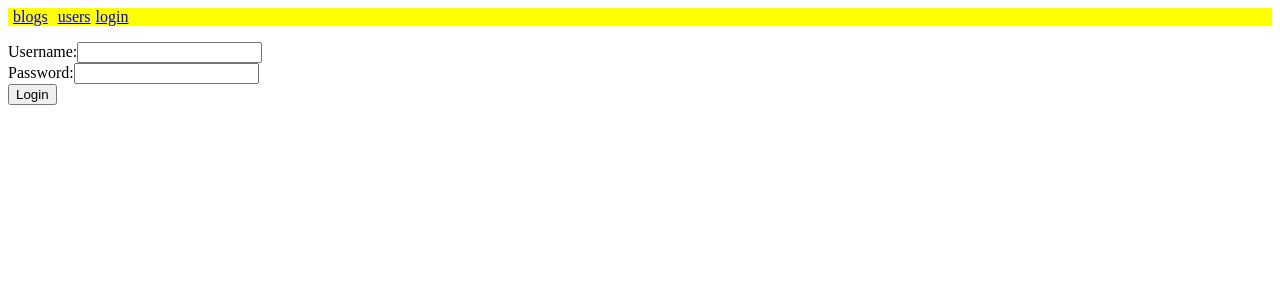
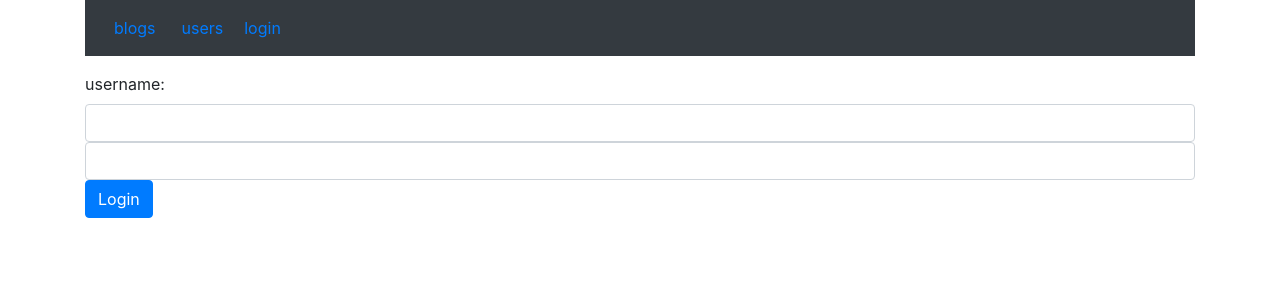
Before and after one commit to Zatyri/osa7, a React (Create React App) app in the folder blogilista/: page /login in a window 1280 px wide. Shown: the top 300 px of the page. Built offline with nearby package versions, Linux system fonts and the light colour scheme; no server answers.

Commit message:
Tehtävä 7.19 & 7.20
Added bootsstrap styling to app

```diff
--- a/blogilista/package.json
+++ b/blogilista/package.json
@@ -7,6 +7,7 @@
     "axios": "^0.19.2",
     "prop-types": "^15.7.2",
     "react": "^16.12.0",
+    "react-bootstrap": "^1.3.0",
     "react-dom": "^16.12.0",
     "react-redux": "^7.2.1",
     "react-router-dom": "^5.2.0",
--- a/blogilista/public/index.html
+++ b/blogilista/public/index.html
@@ -15,6 +15,12 @@
       user's mobile device or desktop. See https://developers.google.com/web/fundamentals/web-app-manifest/
     -->
     <link rel="manifest" href="%PUBLIC_URL%/manifest.json" />
+    <link
+    rel="stylesheet"
+    href="https://maxcdn.bootstrapcdn.com/bootstrap/4.3.1/css/bootstrap.min.css"
+    integrity="sha384-ggOyR0iXCbMQv3Xipma34MD+dH/1fQ784/j6cY/iJTQUOhcWr7x9JvoRxT2MZw1T"
+    crossorigin="anonymous"
+  />
     <!--
       Notice the use of %PUBLIC_URL% in the tags above.
       It will be replaced with the URL of the `public` folder during the build.
--- a/blogilista/src/App.js
+++ b/blogilista/src/App.js
@@ -10,12 +10,12 @@ import {useSelector, useDispatch} from 'react-redux'
 import {
   BrowserRouter as Router, Switch, Route, Link
 } from 'react-router-dom'
+import {Nav, Navbar} from 'react-bootstrap'
 
 const App = () => {
   const dispatch = useDispatch()
 
   const user = useSelector(state => state.user)
-  const blogs = useSelector(state => state.blogs)
 
   useEffect(() => {
     dispatch(getBlogsAction())
@@ -38,13 +38,24 @@ const App = () => {
   const padding = { padding: 5 }
 
   return (
-    <div>
+    <div className='container'>
       <Router>
-        <div style={{backgroundColor: 'yellow'}}>
-          <Link style={padding} to='/'>blogs</Link>
-          <Link style={padding} to='/users'>users</Link>
-          {user.loggedIn?<span>{user.loggedIn.name} is logged in <button onClick={handleLogout}>Logout</button></span>:<Link to='/login'>login</Link>}
-        </div>
+        <Navbar collapseOnSelect expand='lg' bg='dark' variant='dark'>
+          <Navbar.Toggle aria-controls='responsive-navbar-nav'/>
+          <Navbar.Collapse id="responsive-navbar-nav">
+            <Nav className='mr-auto'>
+            <Nav.Link href='#' as='span'>
+              <Link style={padding} to='/'>blogs</Link>
+                </Nav.Link>
+                <Nav.Link href='#' as='span'>
+                  <Link style={padding} to='/users'>users</Link>
+                </Nav.Link>
+                <Nav.Link href='#' as='span'>
+                  {user.loggedIn?<span>{user.loggedIn.name} is logged in <button onClick={handleLogout}>Logout</button></span>:<Link to='/login'>login</Link>}
+                </Nav.Link>
+            </Nav>
+          </Navbar.Collapse>
+        </Navbar>
         <Switch>
           <Route path="/blogs/:id">
             <Blog />
--- a/blogilista/src/components/Blog.js
+++ b/blogilista/src/components/Blog.js
@@ -2,10 +2,7 @@ import React from 'react'
 import Comments from './Comments'
 import {deleteBlogAction, likeAction} from '../reducers/blogReducer'
 import { useDispatch, useSelector} from 'react-redux'
-import {
-  BrowserRouter as Router, Link, useParams
-} from 'react-router-dom'
-
+import {Link, useParams} from 'react-router-dom'
 
 const Blog = ({ message }) => {
 
@@ -36,8 +33,6 @@ const Blog = ({ message }) => {
     dispatch(deleteBlogAction(blog))
     message(`Blog ${blog.title} was deleted`)
   }
-  console.log(blog);
-
 
   return (
     <div style={blogStyle} className='blogs'>
--- a/blogilista/src/components/Comments.js
+++ b/blogilista/src/components/Comments.js
@@ -1,7 +1,7 @@
 import React, {useState} from 'react'
-import blogService from '../services/blogs'
-import { useDispatch, useSelector} from 'react-redux'
+import { useDispatch} from 'react-redux'
 import {commentAction} from '../reducers/blogReducer'
+import {Table} from 'react-bootstrap'
 
 const Comments = ({blog}) => {
     const dispatch = useDispatch()
@@ -21,12 +21,11 @@ const Comments = ({blog}) => {
                 <input id='comment' type='text' name='comment' value={comment} onChange={({ target }) => setComment(target.value)}></input>
                 <button>Send comment</button>
             </form>
-            <ul>
-                {blog.comments.map(comment => <li key={comment.id}>{comment.comment}</li>)
-                }
-            </ul>
-
-
+            <Table striped>
+                <tbody>
+                    {blog.comments.map(comment => <tr key={comment.id}><td>{comment.comment}</td></tr> )}
+                </tbody>
+            </Table>
         </>
     )
 }
--- a/blogilista/src/components/Createblog.js
+++ b/blogilista/src/components/Createblog.js
@@ -1,5 +1,6 @@
 import React, { useState } from 'react'
 import blogService from '../services/blogs'
+import { Form } from 'react-bootstrap'
 
 const Createblog = ({ handleMessage, updateBlogs, hide }) => {
   const [title, setTitle] = useState('')
@@ -28,12 +29,18 @@ const Createblog = ({ handleMessage, updateBlogs, hide }) => {
 
     <div>
       <h2>Create new</h2>
-      <form onSubmit={handleCreateBlog}>
-        <div>Title: <input id="title" type="text" name="title" value={title} onChange={({ target }) => setTitle(target.value)}></input></div>
-        <div>Author: <input id='author' type="text" name="author" value={author} onChange={({ target }) => setAuthor(target.value)}></input></div>
-        <div>URL: <input id='url' type="text" name="url" value={url} onChange={({ target }) => setUrl(target.value)}></input></div>
+      <Form onSubmit={handleCreateBlog}>
+        <Form.Group>
+          <Form.Label>Title:</Form.Label>
+          <Form.Control id="title" type="text" name="title" value={title} onChange={({ target }) => setTitle(target.value)}/>
+          <Form.Label>Author:</Form.Label>
+          <Form.Control id='author' type="text" name="author" value={author} onChange={({ target }) => setAuthor(target.value)}/>
+          <Form.Label>URL:</Form.Label>
+          <Form.Control id='url' type="text" name="url" value={url} onChange={({ target }) => setUrl(target.value)}/>
+
         <button id='submit-Blog-button' type="submit">Create</button>
-      </form>
+        </Form.Group>
+      </Form>
     </div>
 
   )
--- a/blogilista/src/components/LoginForm.js
+++ b/blogilista/src/components/LoginForm.js
@@ -4,6 +4,7 @@ import blogService from '../services/blogs'
 import loginService from '../services/login'
 import {userLoggedInAction} from '../reducers/userReducer'
 import {useHistory} from 'react-router-dom'
+import { Form, Button } from 'react-bootstrap'
 
 import {useSelector,useDispatch} from 'react-redux'
 
@@ -45,19 +46,24 @@ const LoginForm = () => {
     return (
         <>
             <p>{message}</p>
-            <form onSubmit={handleLogin}>
-            <div>
-            Username:
-                <input id='username' type="text" value={username} onChange={({ target }) => setUsername(target.value)}>
-                </input>
-            </div>
-            <div>
-            Password:
-                <input id='password' type="text" value={password} onChange={({ target }) => setPassword(target.value)}>
-                </input>
-            </div>
-            <button id='login-button' type="submit">Login</button>
-            </form>
+            <Form onSubmit={handleLogin}>
+              <Form.Group>
+              <Form.Label>username:</Form.Label>
+                <Form.Control
+                  id='username'
+                  type="text"
+                  name="username"
+                  value={username} onChange={({ target }) => setUsername(target.value)}
+                />
+                <Form.Control
+                  id='password'
+                  type="text"
+                  name="password"
+                  value={password} onChange={({ target }) => setPassword(target.value)}
+                />
+                <Button variant='primary' id='login-button' type="submit">Login</Button>
+              </Form.Group>
+            </Form>
         </>
     )
 }
--- a/blogilista/src/components/ShowBlogs.js
+++ b/blogilista/src/components/ShowBlogs.js
@@ -4,9 +4,8 @@ import Togglable from './Togglable'
 import {notificationAction, clearNotificationAction} from '../reducers/notificationReducer'
 import {getBlogsAction} from '../reducers/blogReducer'
 import {useSelector, useDispatch} from 'react-redux'
-import {
-  BrowserRouter as Router, Link
-} from 'react-router-dom'
+import {Link} from 'react-router-dom'
+import { Table } from 'react-bootstrap'
 
 
 const ShowBlogs = () => {
@@ -16,14 +15,6 @@ const ShowBlogs = () => {
     const user = useSelector(state => state.user)
 
     const createBlogRef = useRef()
-
-    const blogStyle = {
-      paddingTop: 10,
-      paddingLeft: 2,
-      border: 'solid',
-      borderWidth: 1,
-      marginBottom: 5
-    }
 
       const updateBlogs = () => {
         dispatch(getBlogsAction())
@@ -43,9 +34,22 @@ const ShowBlogs = () => {
             {user.loggedIn?<Togglable buttonLabel="Show create blog form" ref={createBlogRef}>
             <Createblog handleMessage={handleMessage} updateBlogs={updateBlogs} hide={createBlogRef}/>
             </Togglable>:''}
-              {blogs.map(blog =>
-               <Link to={`/blogs/${blog.id}`} key={blog.id}><div style={blogStyle}>{blog.title} by {blog.author}</div></Link>
-              )}
+            <Table striped>
+              <tbody>
+                {blogs.map(blog =>
+                <tr key={blog.id}>
+                  <td>
+                    <Link to={`/blogs/${blog.id}`}>
+                      <div>{blog.title}</div>
+                    </Link>
+                  </td>
+                  <td>
+                    {blog.author}
+                  </td>
+                </tr>
+                )}
+              </tbody>
+            </Table>
       </div>
     )
 }
--- a/blogilista/src/components/User.js
+++ b/blogilista/src/components/User.js
@@ -1,5 +1,6 @@
 import React from 'react'
 import {useSelector} from 'react-redux'
+import {Table} from 'react-bootstrap'
 
 
 const User = ({id}) => {
@@ -10,9 +11,11 @@ const User = ({id}) => {
         <>
            <h2>{user.name}</h2>
            <h3>added blogs</h3>
-           <ul>
-            {user.blogs.map(blog => <li key={blog.id}>{blog.title}</li>)}
-           </ul>
+           <Table striped>
+               <tbody>
+                    {user.blogs.map(blog => <tr key={blog.id}><td >{blog.title}</td></tr>)}
+                </tbody>
+           </Table>
         </>
     )
 }
--- a/blogilista/src/components/Users.js
+++ b/blogilista/src/components/Users.js
@@ -2,6 +2,7 @@ import React, {useEffect, useState} from 'react'
 import {useSelector, useDispatch} from 'react-redux'
 import {getUsersAction} from '../reducers/userReducer'
 import User from './User'
+import { Table } from 'react-bootstrap'
 
 
 const Users = () => {
@@ -30,7 +31,7 @@ const Users = () => {
     const allUsers = () => (
         <>
         <h2>Users</h2>
-        <table>
+        <Table striped>
             <tbody>
                 <tr>
                     <th>
@@ -43,7 +44,7 @@ const Users = () => {
                 {users.map(user => <tr key={user.id}><td style={linkStyle} onClick={() => handleClick(user.id)} >{user.name}</td><td>{user.blogs.length}</td></tr>)
                 }
             </tbody>
-        </table>
+        </Table>
         </>
     )
 
```
Also changed, not shown: 1 other file (tests, documents, lock files or other folders).
